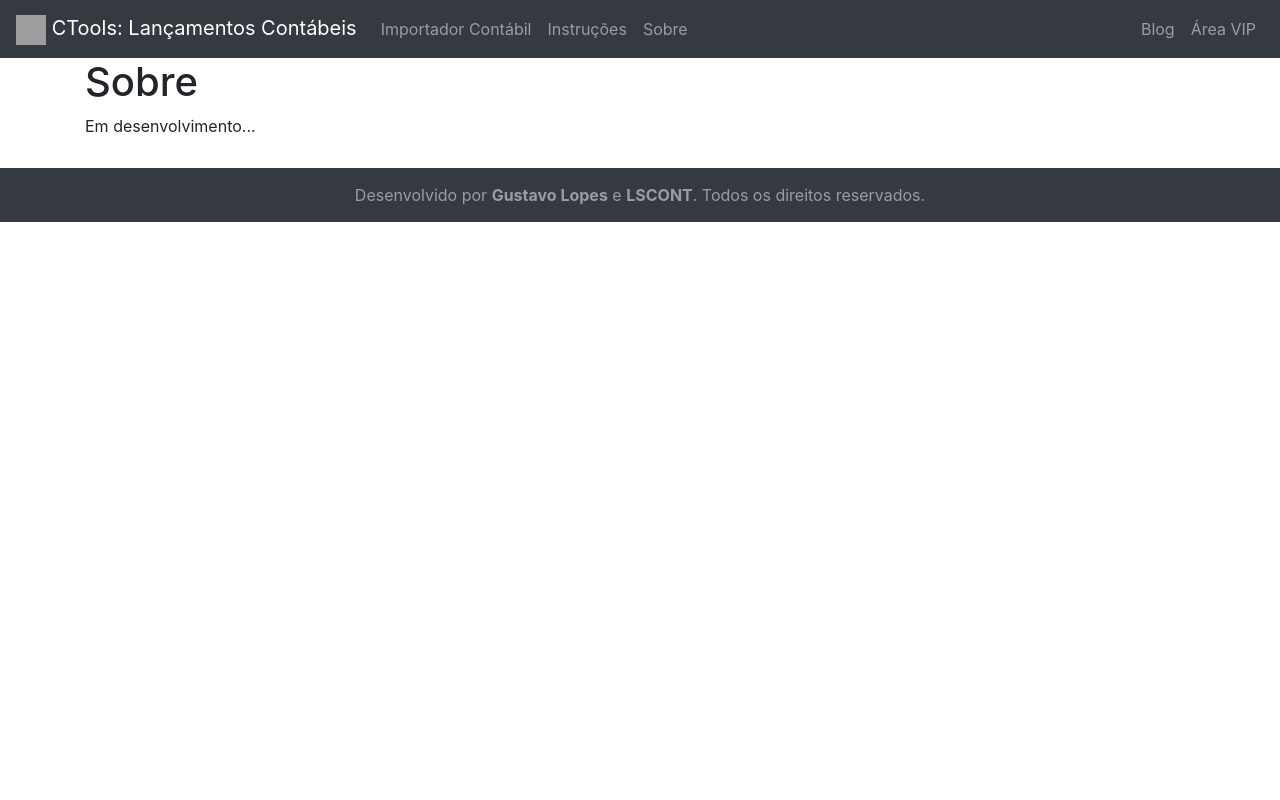
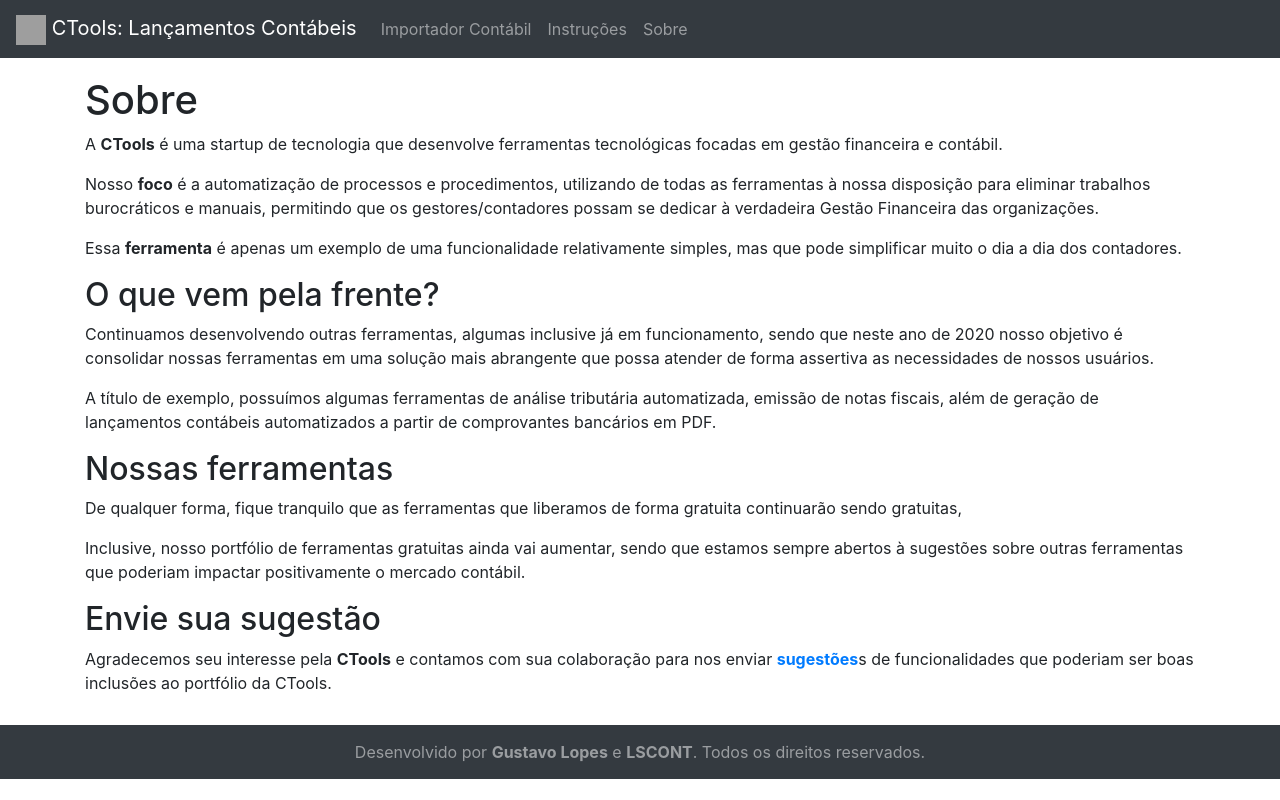
Before and after one commit to gusflopes/ctools, a Gatsby site: page /sobre in a window 1280 px wide. Built offline with nearby package versions, Linux system fonts and the light colour scheme; Gatsby itself is replaced by a stand-in of ours; no server answers; grey boxes are pictures that could not be loaded; what auth0-js would draw is missing.

Commit message:
chore: pages clean up

```diff
--- a/src/components/layout.js
+++ b/src/components/layout.js
@@ -25,10 +25,10 @@
             <Link to="/sobre" className="nav-link">Sobre</Link>
 
           </Nav>
-          <Nav>
+          {/* <Nav>
             <Link to="/blog" className="nav-link">Blog</Link>
             <Link to="/app" className="nav-link">Área VIP</Link>
-          </Nav>
+          </Nav> */}
 
         </Navbar.Collapse>
 
--- a/src/pages/instrucoes.js
+++ b/src/pages/instrucoes.js
@@ -1,6 +1,6 @@
 import React from 'react';
 import {Layout} from '../components/layout'
-import {Accordion, Card, Button, Badge, Row, Container} from 'react-bootstrap'
+import {Accordion, Card} from 'react-bootstrap'
 
 const InstructionsPage = () => {
 
@@ -70,11 +70,11 @@
         </Card>
 
       </Accordion>
-      <div style={{marginTop: '30px'}}>
+      {/* <div style={{marginTop: '30px'}}>
         <h2>Subtitulo</h2>
         <p>Lorem ipsum lorem ipsum  lorem ipsum  lorem ipsum  lorem ipsum  lorem ipsum  lorem ipsum  lorem ipsum  lorem ipsum  lorem ipsum  lorem ipsum  lorem ipsum </p>
 
-      </div>
+      </div> */}
     </Layout>
   )
 }
--- a/src/pages/sobre.js
+++ b/src/pages/sobre.js
@@ -1,13 +1,23 @@
-import React, { useState } from "react"
+import React from "react"
 import { Link } from 'gatsby'
 import { Layout } from '../components/layout'
 
 export default () => {
 
   return (
-    <Layout>
-      <h1>Sobre</h1>
-      <p>Em desenvolvimento...</p>
+    <Layout >
+      <h1 style={{marginTop: '18px'}}>Sobre</h1>
+      <p>A <strong>CTools</strong> é uma startup de tecnologia que desenvolve ferramentas tecnológicas focadas em gestão financeira e contábil.</p>
+      <p>Nosso <strong>foco</strong> é a automatização de processos e procedimentos, utilizando de todas as ferramentas à nossa disposição para eliminar trabalhos burocráticos e manuais, permitindo que os gestores/contadores possam se dedicar à verdadeira Gestão Financeira das organizações.</p>
+      <p>Essa <strong>ferramenta</strong> é apenas um exemplo de uma funcionalidade relativamente simples, mas que pode simplificar muito o dia a dia dos contadores.</p>
+      <h2>O que vem pela frente?</h2>
+      <p>Continuamos desenvolvendo outras ferramentas, algumas inclusive já em funcionamento, sendo que neste ano de 2020 nosso objetivo é consolidar nossas ferramentas em uma solução mais abrangente que possa atender de forma assertiva as necessidades de nossos usuários.</p>
+      <p>A título de exemplo, possuímos algumas ferramentas de análise tributária automatizada, emissão de notas fiscais, além de geração de lançamentos contábeis automatizados a partir de comprovantes bancários em PDF.</p>
+      <h2>Nossas ferramentas</h2>
+      <p>De qualquer forma, fique tranquilo que as ferramentas que liberamos de forma gratuita continuarão sendo gratuitas,</p>
+      <p>Inclusive, nosso portfólio de ferramentas gratuitas ainda vai aumentar, sendo que estamos sempre abertos à sugestões sobre outras ferramentas que poderiam impactar positivamente o mercado contábil.</p>
+      <h2>Envie sua sugestão</h2>
+      <p>Agradecemos seu interesse pela <strong>CTools</strong> e contamos com sua colaboração para nos enviar <Link to="/"><strong>sugestões</strong></Link>s de funcionalidades que poderiam ser boas inclusões ao portfólio da CTools.</p>
     </Layout>
   )
 }
```
Also changed, not shown: src/components/contact.js (+5 -5 lines), src/components/xls2dom.js (+8 -10 lines), src/pages/index.js (+16 -18 lines).
